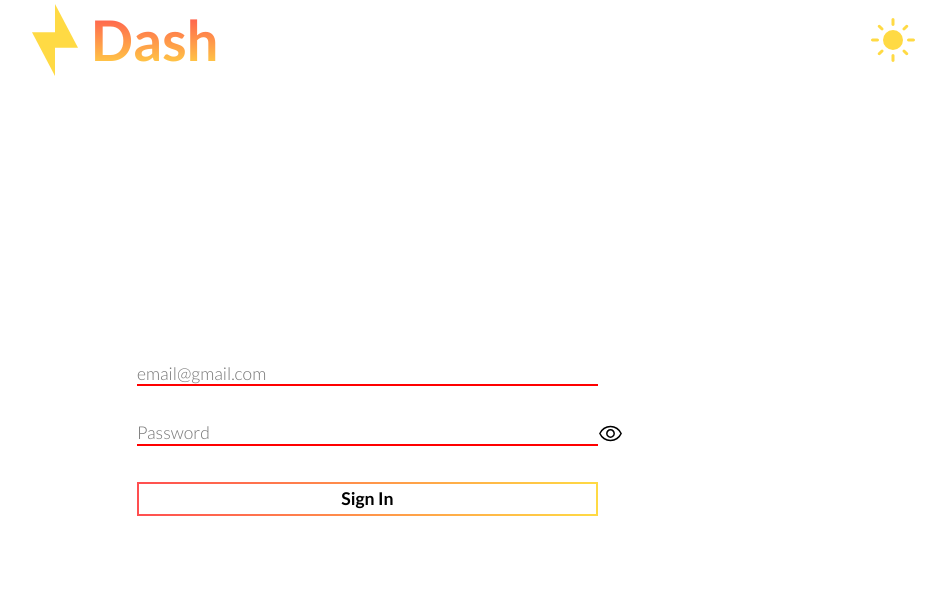
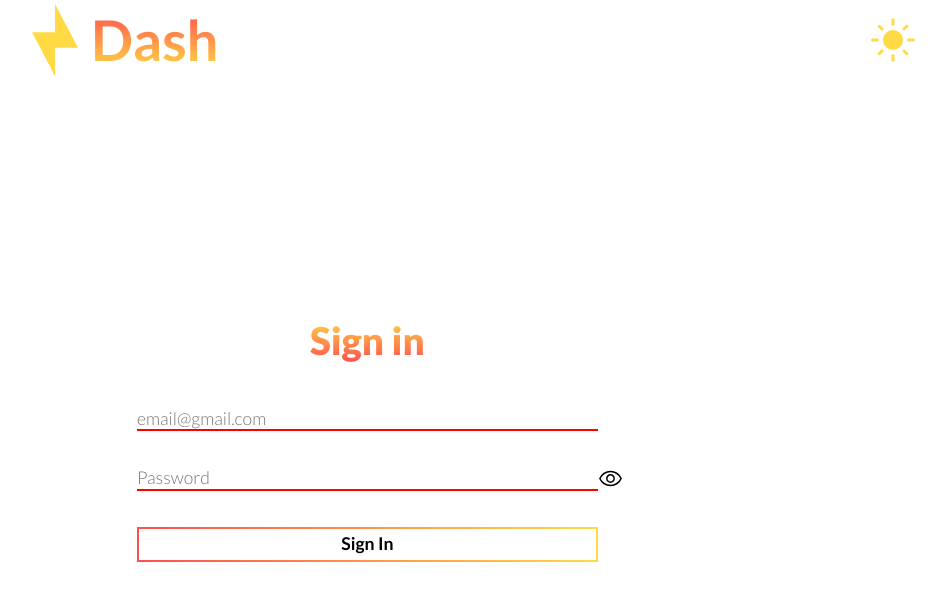
Before and after one commit to Aureatus/Dash, a React (Vite) app: page /sign-in in a window 1280 px wide. Shown: the top 600 px of the page, without its empty margins (247-1193 px from the left). Built offline with nearby package versions, Linux system fonts and the light colour scheme; no server answers.

Commit message:
Add FormHeader to SignInForm

```diff
--- a/src/Components/SignInPage/SignInPage.tsx
+++ b/src/Components/SignInPage/SignInPage.tsx
@@ -6,6 +6,7 @@ import { useTheme } from 'styled-components';
 import { auth } from '../../firebase/auth/auth';
 import {
   Container,
+  FormHeader,
   ShowPasswordButtonDark,
   ShowPasswordButtonLight,
   SignInForm,
@@ -49,6 +50,7 @@ const SignInPage = () => {
           EmailSignIn();
         }}
       >
+        <FormHeader>Sign in</FormHeader>
         <StyledLabel>
           <StyledInput
             placeholder="email@gmail.com"
```
